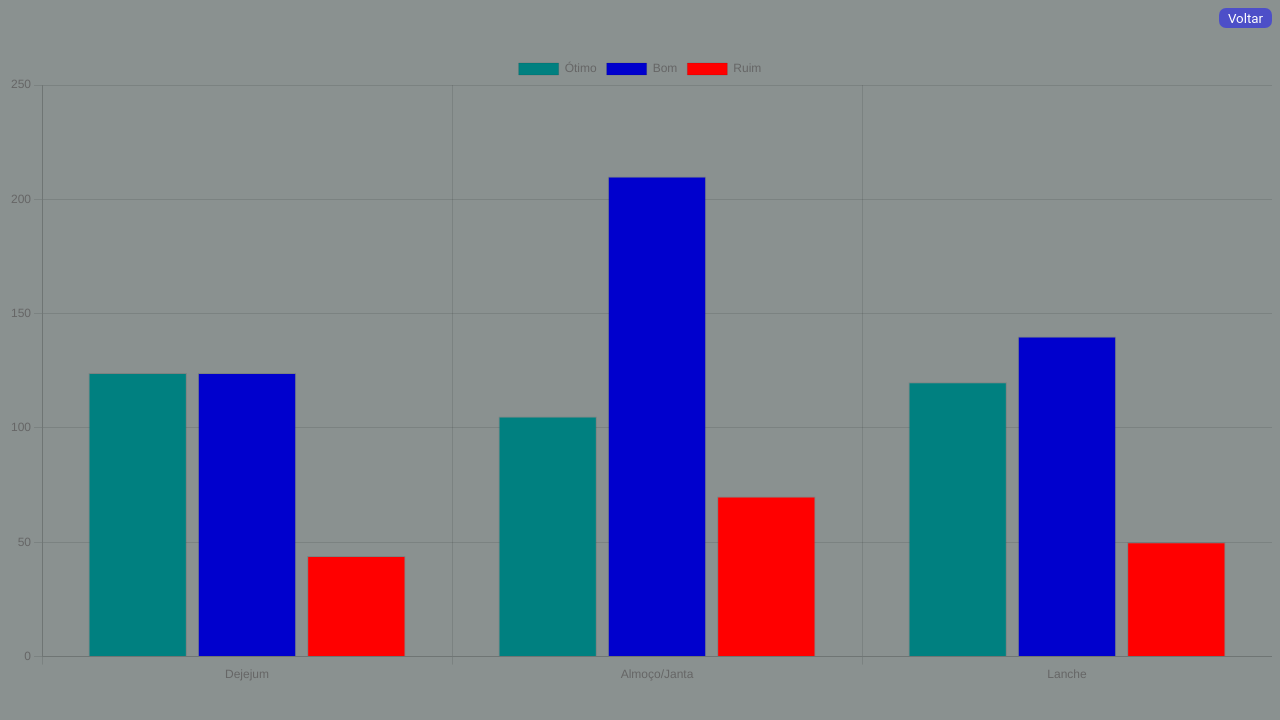
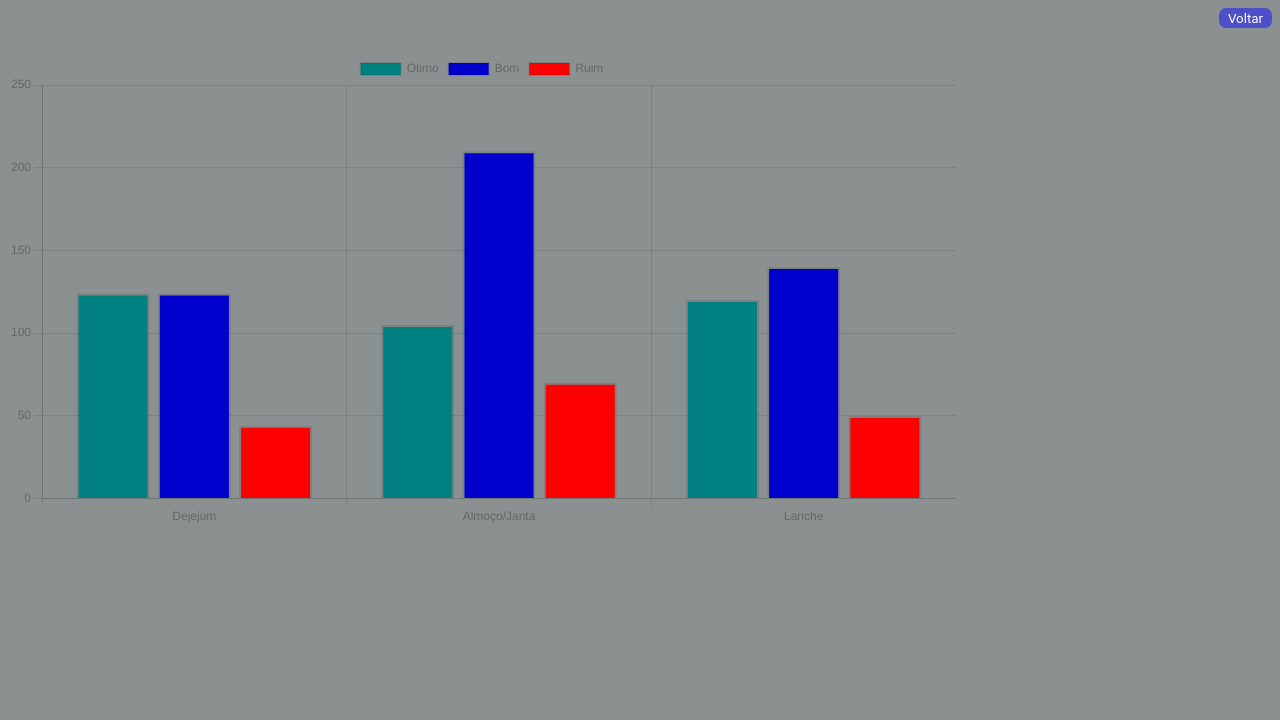
Before and after one commit to vitordavips/Avaliador-de-Refeicao, a website: page gráfico/grafico.html in a window 1280 px wide. Drawn offline with nearby package versions, Linux system fonts and the light colour scheme.

Commit message:
modificando o tamanho do gráfico

```diff
--- a/gráfico/grafico.js
+++ b/gráfico/grafico.js
@@ -1,5 +1,14 @@
-const ctx = document.getElementById('grafico')
+const ctx = document.getElementById('grafico');
 
+/*
+const ws = new WebSocket('index.js');
+ws.onmessage = (event) => {
+    documen.getElementById('canvas')
+}
+*/
+
+
+// Gráfico
 new Chart(ctx, {
     type: 'bar',
     data: {
@@ -8,17 +17,17 @@ new Chart(ctx, {
             label: 'Ótimo',
             data:[124, 105, 120],
             backgroundColor: 'rgb(0,128,128)',
-            borderWidth: 1
+            borderWidth: 2
         },{
             label: 'Bom',
             data:[124, 210, 140],
             backgroundColor: 'rgb(0,0,205)',
-            borderWidth: 1
+            borderWidth: 2
         },{
             label: 'Ruim',
             data:[44, 70, 50],
             backgroundColor: 'rgb(255,0,0)',
-            borderWidth: 1
+            borderWidth: 2
         }]
     },
     options: {
--- a/gráfico/style.css/style.css
+++ b/gráfico/style.css/style.css
@@ -7,6 +7,8 @@ body>div{
     justify-content: center;
     align-items: center;
     margin-top: 25px;
+    width: 75%;
+    height: 75%;
 }
 
 header{
```
